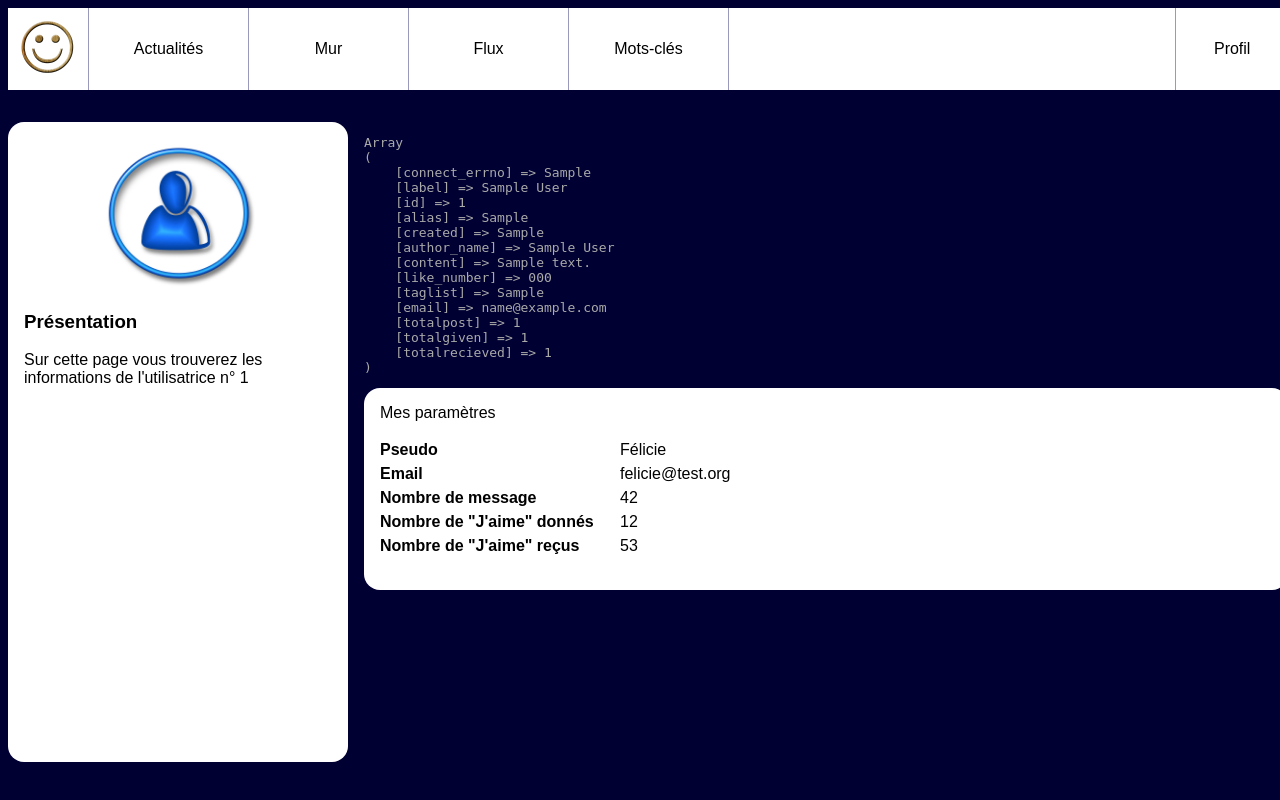
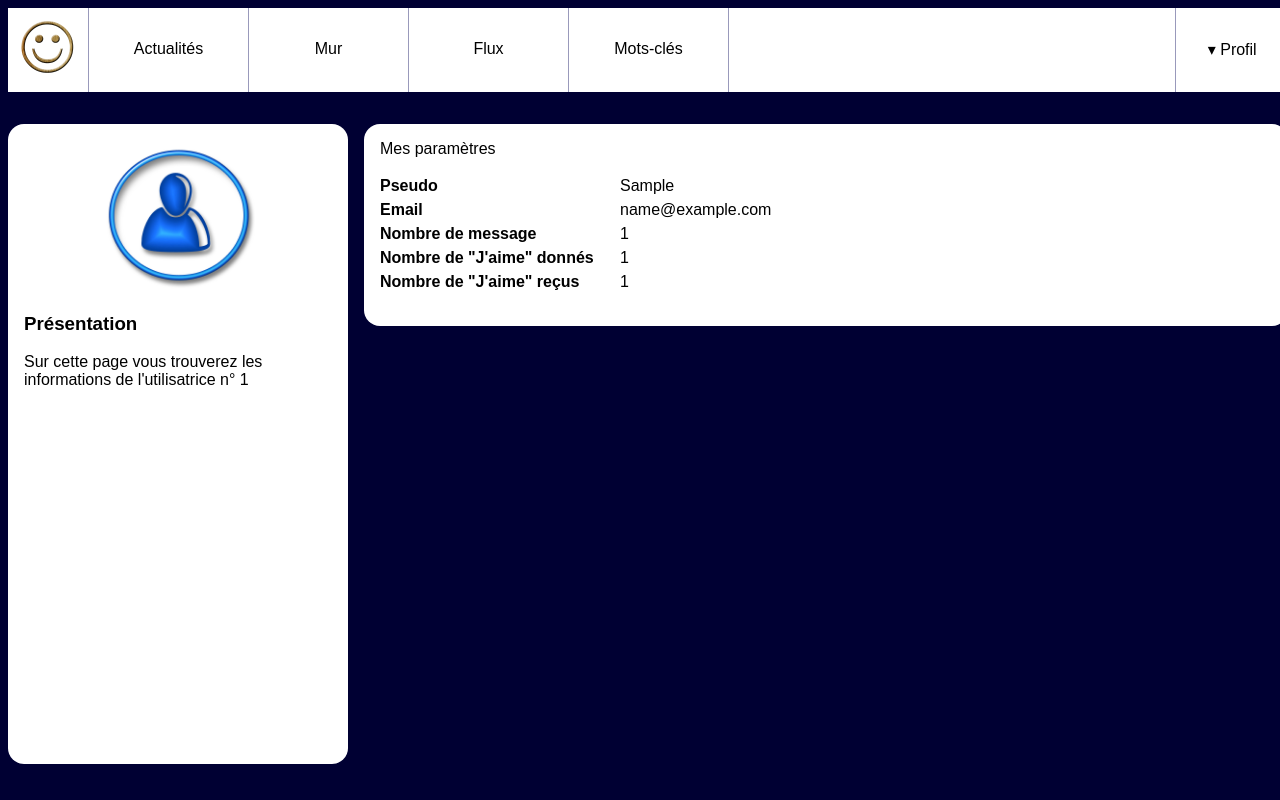
Before and after one commit to Gabrielparizet/travel_book, a PHP site: page /settings.php?user_id=1 in a window 1280 px wide. Run offline with PHP 8.4, Linux system fonts and the light colour scheme; tables that the repository leaves empty or names only in its code hold one stand-in row (values such as "Sample post").

Commit message:
(feat) update settings.php

```diff
--- a/settings.php
+++ b/settings.php
@@ -1,33 +1,7 @@
-<!doctype html>
-<html lang="fr">
-    <head>
-        <meta charset="utf-8">
-        <title>ReSoC - Paramètres</title>
-        <meta name="author" content="Julien Falconnet">
-        <link rel="stylesheet" href="style.css"/>
-    </head>
-    <body>
-        <header>
-            <img src="resoc.jpg" alt="Logo de notre réseau social"/>
-            <nav id="menu">
-                <a href="news.php">Actualités</a>
-                <a href="wall.php?user_id=5">Mur</a>
-                <a href="feed.php?user_id=5">Flux</a>
-                <a href="tags.php?tag_id=1">Mots-clés</a>
-            </nav>
-            <nav id="user">
-                <a href="#">Profil</a>
-                <ul>
-                    <li><a href="settings.php?user_id=5">Paramètres</a></li>
-                    <li><a href="followers.php?user_id=5">Mes suiveurs</a></li>
-                    <li><a href="subscriptions.php?user_id=5">Mes abonnements</a></li>
-                </ul>
-
-            </nav>
-        </header>
+<?php
+    include 'index.php';
+?>
 <div id="wrapper" class='profile'>
-
-
     <aside>
         <img src="user.jpg" alt="Portrait de l'utilisatrice"/>
         <section>
@@ -47,12 +21,6 @@
          * ... mais en résumé c'est une manière de passer des informations à la page en ajoutant des choses dans l'url
          */
         $userId = intval($_GET['user_id']);
-
-                /**
-                 * Etape 2: se connecter à la base de donnée
-                 */
-                $mysqli = new mysqli("localhost", "root", "root", "socialnetwork");
-
         /**
          * Etape 3: récupérer le nom de l'utilisateur
          */
@@ -79,25 +47,23 @@
          * Etape 4: à vous de jouer
          */
         //@todo: afficher le résultat de la ligne ci dessous, remplacer les valeurs ci-après puiseffacer la ligne ci-dessous
-                echo "<pre>" . print_r($user, 1) . "</pre>";
+        // echo "<pre>" . print_r($user, 1) . "</pre>";
         ?>
         <article class='parameters'>
             <h3>Mes paramètres</h3>
             <dl>
                 <dt>Pseudo</dt>
-                        <dd>Félicie</dd>
+                <dd><?php echo $user['alias']?></dd>
                 <dt>Email</dt>
-                        <dd>felicie@test.org</dd>
+                <dd><?php echo $user['email']?></dd>
                 <dt>Nombre de message</dt>
-                        <dd>42</dd>
+                <dd><?php echo $user['totalpost']?></dd>
                 <dt>Nombre de "J'aime" donnés </dt>
-                        <dd>12</dd>
+                <dd><?php echo $user['totalgiven']?></dd>
                 <dt>Nombre de "J'aime" reçus</dt>
-                        <dd>53</dd>
+                <dd><?php echo $user['totalrecieved']?></dd>
             </dl>
 
         </article>
     </main>
 </div>
-    </body>
-</html>
```
Lines whose indentation alone changed are shown as unchanged.
